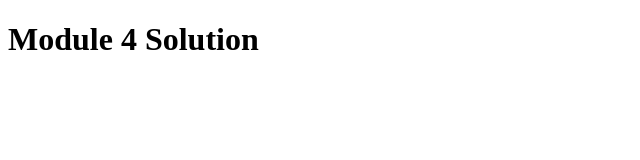
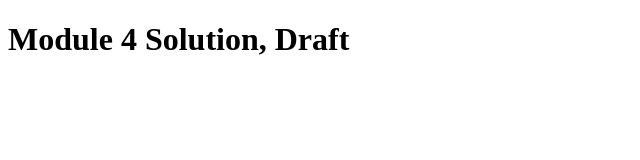
Before and after one commit to Stratonite5858/module4-solution, a plain HTML site: page index.html in a window 1280 px wide. Shown: the whole page, without its empty margins (0-640 px from the left). Drawn offline with Linux system fonts and the light colour scheme.

Commit message:
Update index.html

```diff
--- a/index.html
+++ b/index.html
@@ -5,6 +5,6 @@
     <script src="script.js"></script>
   </head>
 <body>
-  <h1>Module 4 Solution</h1>
+  <h1>Module 4 Solution, Draft</h1>
 </body>
 </html>
```
